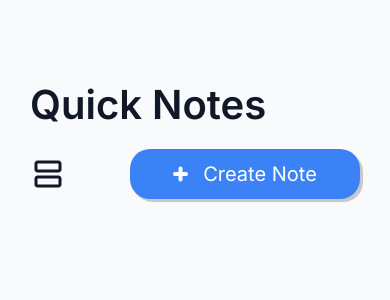
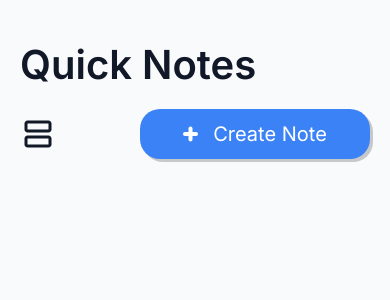
Before and after one commit to joseildoandrade12/quick-notes, a Vue app: page / in a window 390 px wide. Shown: the top 300 px of the page. Built offline with nearby package versions, Linux system fonts and the light colour scheme.

Commit message:
style: addition new mediaqueries and new spacing for html

```diff
--- a/src/assets/main.css
+++ b/src/assets/main.css
@@ -10,7 +10,7 @@
 
 html{
   height: 100vh;
-  padding: 80px 120px;
+  padding: 40px 200px;
   margin-bottom: 80px;
 }
 
@@ -29,20 +29,26 @@ p {
   font-weight: 400;
 }
 
+@media(max-width: 1060px) {
+  html {
+    padding: 40px 100px ;
+  }
+}
+
 @media(max-width: 870px) {
   html {
-    padding: 80px;
+    padding: 40px 80px ;
   }
 }
 
 @media(max-width: 720px) {
   html {
-    padding: 80px 60px;
+    padding: 40px 60px;
   }
 }
 
 @media(max-width: 420px) {
   html {
-    padding: 80px 30px;
+    padding: 40px 20px;
   }
 }
```
